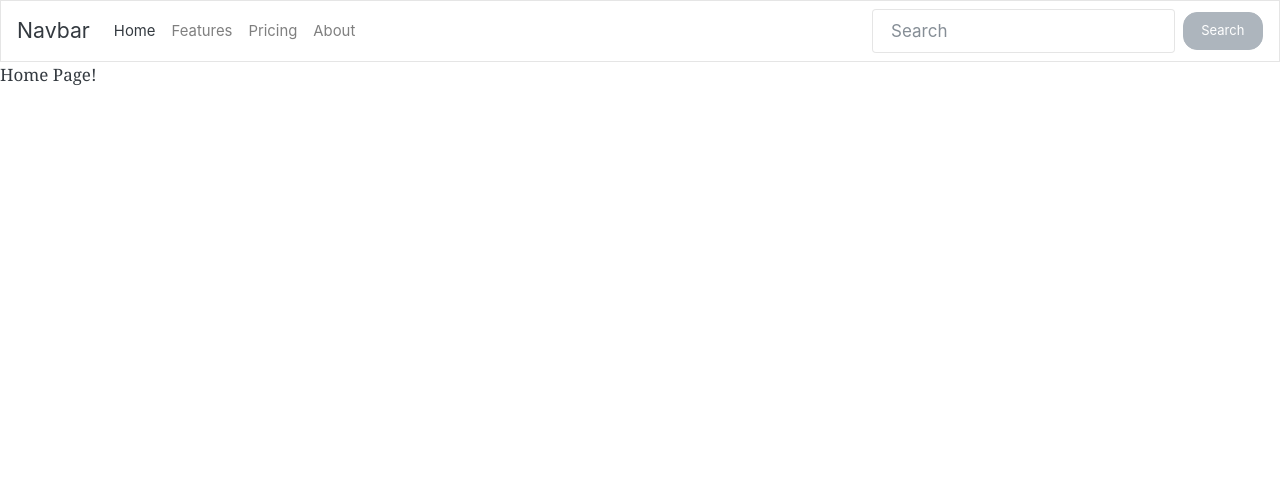
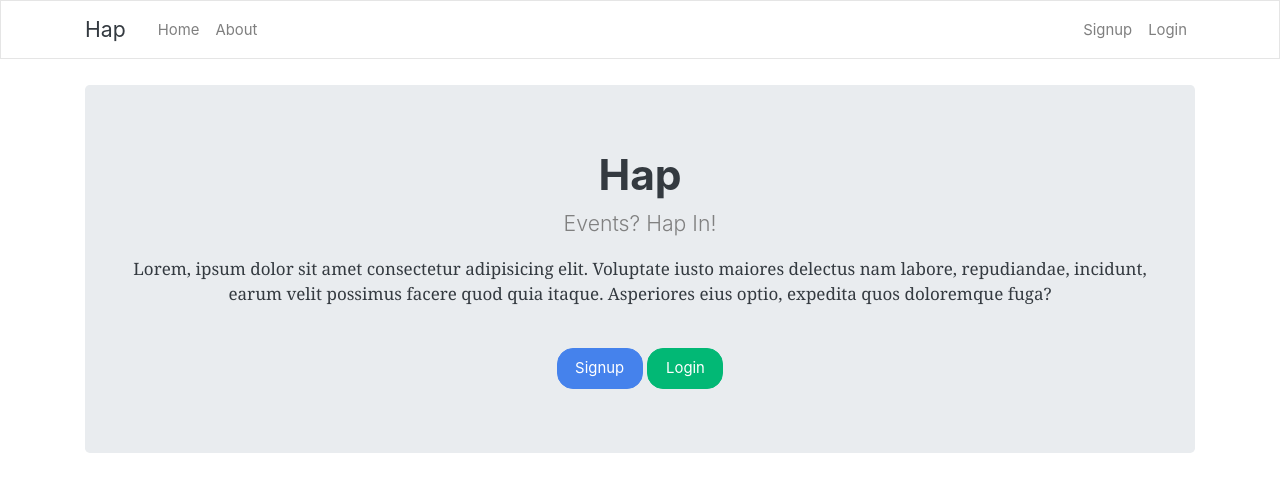
Before and after one commit to devdsd/ProjectHap, a Flask app: page /home in a window 1280 px wide. Shown: the top 492 px of the page. Run offline with Flask 2, Linux system fonts and the light colour scheme; some libraries are stand-ins or nearby versions.

Commit message:
Landing Page: Initial Landing Page Edited!

```diff
--- a/app.py
+++ b/app.py
@@ -4,7 +4,7 @@ app = Flask(__name__)
 
 @app.route('/')
 @app.route('/home')
-def index():
+def home():
     return render_template('home.html', title='Home Page')
 
 @app.route('/about')
@@ -12,4 +12,4 @@ def about():
     return render_template('about.html', title='About Hap')
 
 if __name__ == '__main__':
-    app.run(debug=True)
+    app.run(debug=True, port=8080)
--- a/templates/about.html
+++ b/templates/about.html
@@ -1,7 +1,8 @@
 {% extends 'layouts.html' %}
 
 {% block content %}
+    <br>
     <h1> Hap </h1>
     <hr>
-    <p> Lorem ipsum dolor sit amet, consectetur adipisicing elit. Odio vel nisi nesciunt architecto autem, laborum id ut voluptate totam iste? Cum temporibus in commodi id molestias et cumque reiciendis! Incidunt?</p>
+    <p> An application that let users cater and join events (sessions, conferences, ceremonies and tournaments) </p>
 {% endblock content %}
--- a/templates/home.html
+++ b/templates/home.html
@@ -1,5 +1,18 @@
 {% extends 'layouts.html' %}
 
 {% block content %}
-    <p> Home Page! </p>
+        <!-- <h2> Home Page! </h2> -->
+        <br>
+        <div class="jumbotron text-center">
+            <h1> Hap </h1>
+            <p style="color:gray;" class="lead">
+                Events? Hap In!
+            </p>
+            <p> Lorem, ipsum dolor sit amet consectetur adipisicing elit. Voluptate iusto maiores delectus nam labore, repudiandae, incidunt, earum velit possimus facere quod quia itaque. Asperiores eius optio, expedita quos doloremque fuga?</p>
+            <br>
+            {% if session.logged_in == NULL %}
+                <a href="/signup" class="btn btn-primary btn-xl"> Signup </a>
+                <a href="/login" class="btn btn-success btn-xl"> Login </a>
+            {% endif %}
+        </div>
 {% endblock content %}
--- a/templates/layouts.html
+++ b/templates/layouts.html
@@ -4,40 +4,77 @@
     <meta charset="UTF-8">
     <meta name="viewport" content="width=device-width, initial-scale=1.0">
     <meta http-equiv="X-UA-Compatible" content="ie=edge">
-    <title> {{ title }} </title>
+
+    {% if title %}
+        <title> Hap - {{title}} </title>
+    {% else %}
+        <title> Hap </title>
+    {% endif %}
 
     <link rel="stylesheet" type="text/css" href="{{ url_for('static', filename='bootstrap.min.css') }}">
+
 </head>
 <body>
 
+        <header class="site-header">
         <nav class="navbar navbar-expand-lg navbar-light bg-light">
-            <a class="navbar-brand" href="#">Navbar</a>
-            <button class="navbar-toggler" type="button" data-toggle="collapse" data-target="#navbarColor03" aria-controls="navbarColor03" aria-expanded="false" aria-label="Toggle navigation">
+            <div class="container">
+            <a class="navbar-brand mr-4" href="{{ url_for('home') }}">Hap</a>
+            <button class="navbar-toggler" type="button" data-toggle="collapse" data-target="#navbarToggle" aria-controls="navbarToggle" aria-expanded="false" aria-label="Toggle navigation">
                 <span class="navbar-toggler-icon"></span>
             </button>
+            <div class="collapse navbar-collapse" id="navbarToggle">
+                <div class="navbar-nav mr-auto">
+                <a class="nav-item nav-link" href="{{ url_for('home') }}">Home</a>
+                <a class="nav-item nav-link" href="{{ url_for('about') }}">About</a>
+                </div>
+                <!-- Navbar Right Side -->
+                <div class="navbar-nav">
+                                <!-- <a class="nav-item nav-link" href="#">Account</a>
+                                <a class="nav-item nav-link" href="#">Logout</a> -->
+                                <a class="nav-item nav-link" href="#">Signup</a>
+                                <a class="nav-item nav-link" href="#">Login</a>
 
-            <div class="collapse navbar-collapse" id="navbarColor03">
-                <ul class="navbar-nav mr-auto">
-                <li class="nav-item active">
-                    <a class="nav-link" href="#">Home <span class="sr-only">(current)</span></a>
-                </li>
-                <li class="nav-item">
-                    <a class="nav-link" href="#">Features</a>
-                </li>
-                <li class="nav-item">
-                    <a class="nav-link" href="#">Pricing</a>
-                </li>
-                <li class="nav-item">
-                    <a class="nav-link" href="#">About</a>
-                </li>
-                </ul>
-                <form class="form-inline my-2 my-lg-0">
-                <input class="form-control mr-sm-2" type="text" placeholder="Search">
-                <button class="btn btn-secondary my-2 my-sm-0" type="submit">Search</button>
-                </form>
+                </div>
+            </div>
             </div>
         </nav>
+        </header>
 
-    {% block content %} {% endblock content%}
+        <div class="container">
+            {% block content %} {% endblock content %}
+        </div>
+        <!-- <main role="main" class="container">
+        <div class="row">
+            <div class="col-md-8"> -->
+                <!-- To Display the Flash Messages -->
+                <!-- {% with messages = get_flashed_messages(with_categories=true) %}
+                    {% if messages %}
+                        {% for category, message in messages %}
+                            <div class="alert alert-{{ category }}">
+                                {{ message }}
+                            </div>
+                        {% endfor %}
+                    {% endif %}
+                {% endwith %}
+
+                {% block body %}{% endblock body %}
+            </div> -->
+            <!-- <div class="col-md-4">
+            <div class="content-section">
+                <h3>Our Sidebar</h3>
+                <p class='text-muted'>You can put any information here you'd like.
+                <ul class="list-group">
+                    <li class="list-group-item list-group-item-light">Latest Posts</li>
+                    <li class="list-group-item list-group-item-light">Announcements</li>
+                    <li class="list-group-item list-group-item-light">Calendars</li>
+                    <li class="list-group-item list-group-item-light">etc</li>
+                </ul>
+                </p>
+            </div>
+            </div> -->
+        <!-- </div>
+        </main> -->
+
 </body>
 </html>
```
